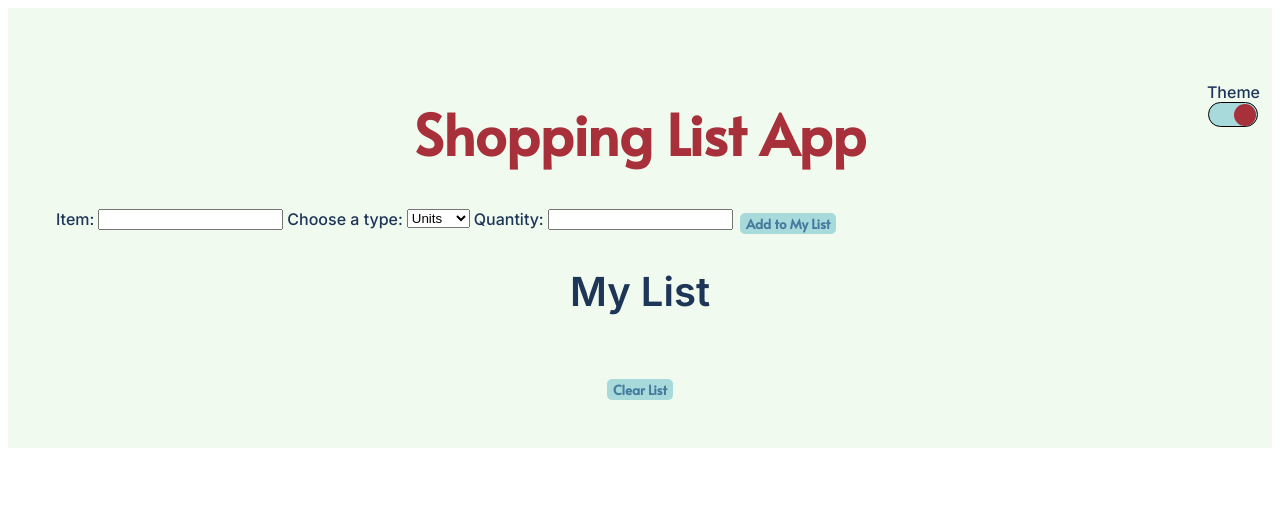
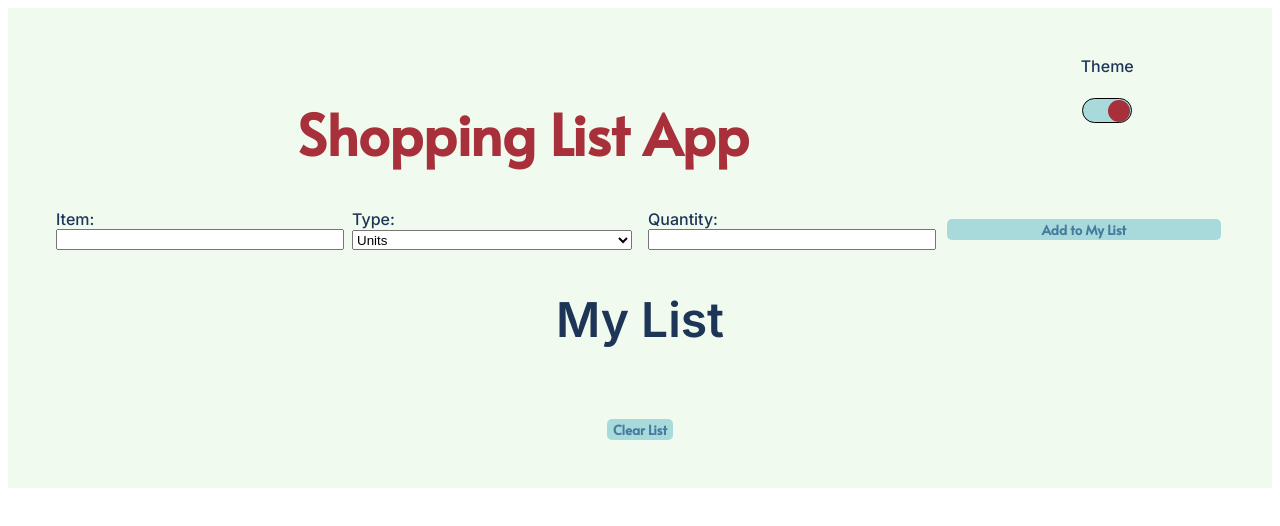
Before and after one commit to wellsmaciel/Project-Shopping-List, a website: page public/index.html in a window 1280 px wide. Drawn offline with Linux system fonts and the light colour scheme; no server answers.

Commit message:
CSS has been improved with grids and media query.

```diff
--- a/public/index.html
+++ b/public/index.html
@@ -11,23 +11,23 @@
     <title>Shopping List</title>
   </head>
   <body>
-    <header>
-      <div class="theme-section">
-        <label class="theme-button">Theme</label><br />
-        <button class="toggle-switch" id="theme-button">
-          <span class="toggle-ball"></span>
-        </button>
+    <main>
+      <div class="header">
+        <h1>Shopping List App</h1>
+        <div class="theme-section">
+          <label for="theme-button" class="theme-button">Theme</label><br />
+          <button class="toggle-switch" id="theme-button">
+            <span class="toggle-ball"></span>
+          </button>
+        </div>
       </div>
-    </header>
-    <main>
-      <h1>Shopping List App</h1>
       <form id="list-form">
-        <div class="form_item_name">
+        <div class="form-item-name">
           <label for="item">Item:</label>
           <input type="text" id="item" name="item" required />
         </div>
-        <div class="form_item_type">
-          <label for="itemType">Choose a type:</label>
+        <div class="form-item-type">
+          <label for="itemType">Type:</label>
           <select id="itemType" name="itemType" required>
             <option value="units">Units</option>
             <option value="Liters">Liters</option>
@@ -38,7 +38,7 @@
             <option value="Milliliters">Mls</option>
           </select>
         </div>
-        <div class="form_item_quantity">
+        <div class="form-item-quantity">
           <label for="quantity" min="1">Quantity:</label>
           <input type="number" id="quantity" name="quantity" required step="1" />
         </div>
--- a/public/style.css
+++ b/public/style.css
@@ -22,10 +22,9 @@
 
 /*theme toggle button styles*/
 .theme-section {
-  position: fixed;
-  top: 80px;
-  right: 20px;
-  text-align: center;
+  display: flex;
+  flex-direction: column;
+  align-items: center;
   color: var(--primary-button-bg-color);
   font-family: 'Alata', sans-serif;
   z-index: 1;
@@ -55,10 +54,14 @@
 :root[color-mode='light'] .toggle-ball {
   transform: translateX(24px);
 }
+
+.header {
+  display: grid;
+  grid-template-columns: 4fr 1fr;
+}
 /* Main Styles */
 main {
   background-color: var(--primary-bg-color);
-  padding: 1em 1em 1em 1em;
   text-align: center;
 }
 /* Headings and List Items */
@@ -66,7 +69,7 @@ h1 {
   color: var(--primary-headline-color);
   font-family: 'Alata', sans-serif;
   font-weight: 700;
-  font-size: 1.5em;
+  font-size: 2em;
 }
 
 h2 {
@@ -91,29 +94,22 @@ label {
   font-size: 1em;
 }
 
-#list-form,
-.form_item_name,
-.form_item_type,
-.form_item_quantity {
-  display: flex;
-  align-items: center;
-  gap: 0.25em;
-  align-items: flex-start;
+#list-form {
+  display: grid;
+  gap: 1em;
+  text-align: left;
+  justify-content: center;
 }
-
-#submit-btn {
-  align-self: left;
-  margin-top: 0.3em;
-}
-
-#result li {
-  display: grid;
-  grid-template-columns: auto auto auto;
+.form-item-name input,
+.form-item-type select,
+.form-item-quantity input {
+  width: 100%;
 }
 
 /*Button Styles*/
 
 #result li {
+  display: grid;
   grid-template-columns: 1fr 2fr 1fr;
 }
 
@@ -168,26 +164,7 @@ label {
 
 /* Media Queries for Responsiveness */
 
-@media screen and (min-width: 480px) and (max-width: 768px) {
-  main {
-    padding: 2em;
-  }
-  h1 {
-    font-size: 2.5em;
-  }
-  h2 {
-    font-size: 1.5em;
-  }
-  #result {
-    font-size: 1em;
-  }
-  .delete-icon {
-    width: 0.75em;
-    height: 0.75em;
-  }
-}
-
-@media screen and (min-width: 768px) and (max-width: 991px) {
+@media screen and (min-width: 768px) {
   main {
     padding: 2.5em;
   }
@@ -200,9 +177,14 @@ label {
   #result {
     font-size: 1.5em;
   }
-  .delete-icon {
-    width: 1em;
-    height: 1em;
+  #list-form {
+    display: grid;
+    grid-template-columns: 1fr 1fr 1fr 1fr;
+  }
+  .form-item-name,
+  .form-item-type,
+  .form-item-quantity {
+    display: grid;
   }
 }
 @media screen and (min-width: 992px) {
@@ -213,13 +195,9 @@ label {
     font-size: 3.5em;
   }
   h2 {
-    font-size: 2.5em;
+    font-size: 3em;
   }
   #result {
-    font-size: 1.5em;
-  }
-  .delete-icon {
-    width: 1.25em;
-    height: 1.25em;
+    font-size: 2em;
   }
 }
```
Also changed, not shown: 1 other file.
